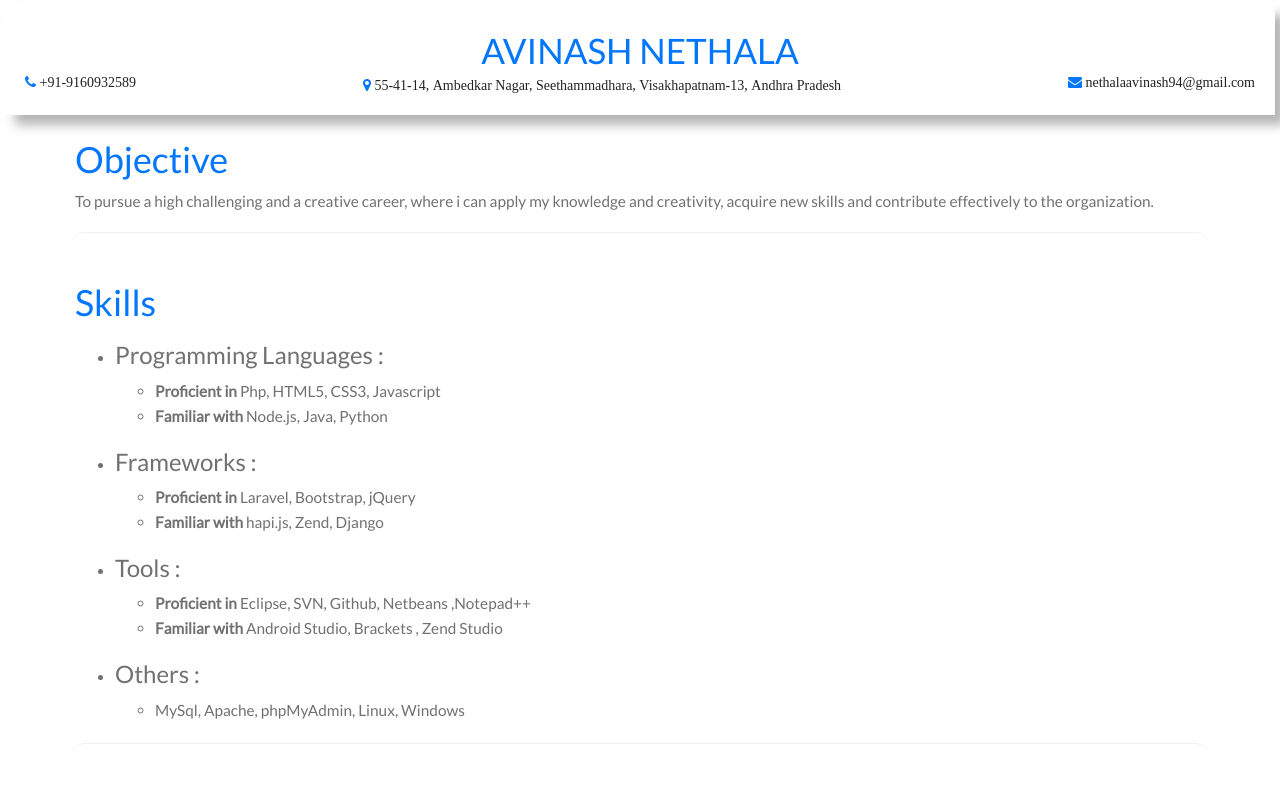
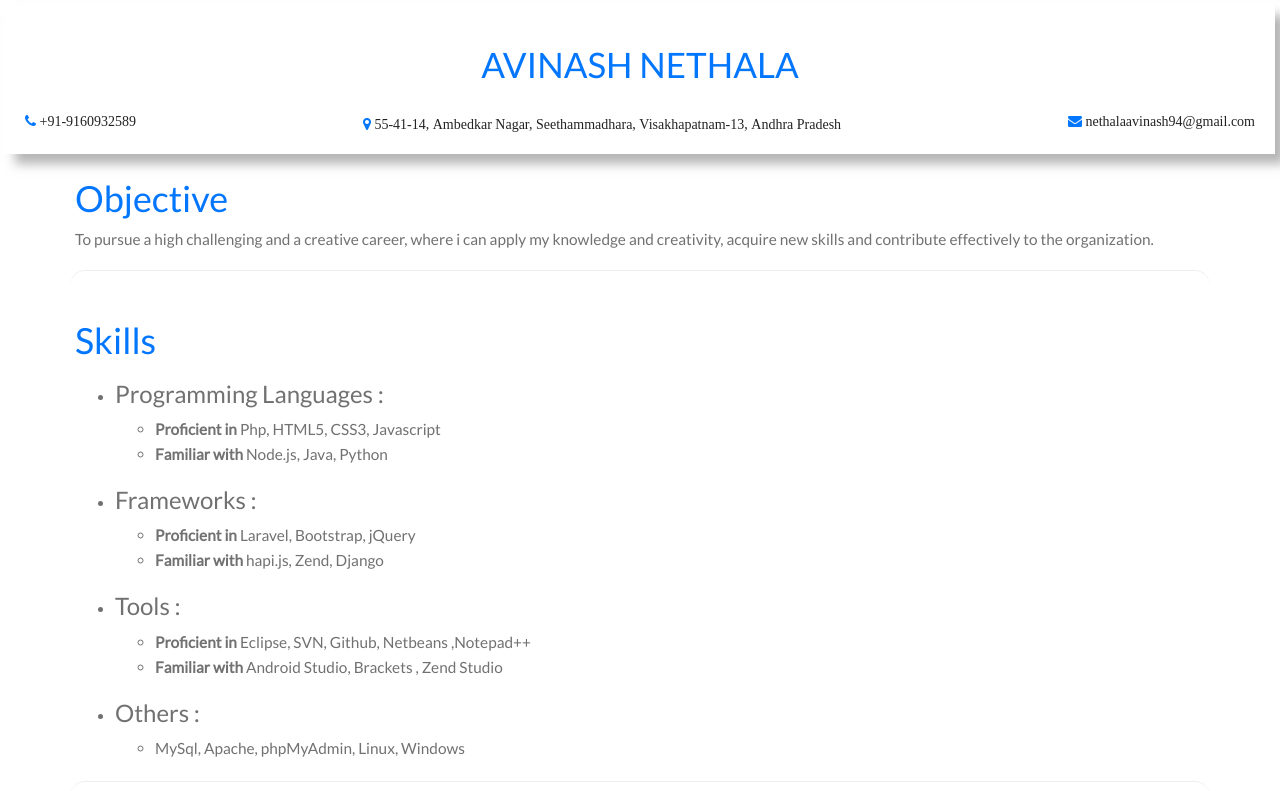
Before and after one commit to avinashn/avinashn.github.io, a plain HTML site: page index.html in a window 1280 px wide. Shown: the top 791 px of the page. Drawn offline with nearby package versions, Linux system fonts and the light colour scheme.

Commit message:
Update index.html

```diff
--- a/index.html
+++ b/index.html
@@ -8,7 +8,7 @@
 </head>
 <body>
    <header>
-      <span id= "name">AVINASH NETHALA</span><br>
+      <h1 id= "name">AVINASH NETHALA</h1><br>
        <a class="fa fa-map-marker" href="https://www.google.com/maps/place/17%C2%B044'48.9%22N+83%C2%B018'52.5%22E/@17.7469286,83.3130384,17z/data=!3m1!4b1!4m2!3m1!1s0x0:0x0" target='_blank'><span class="address"> 55-41-14,
       Ambedkar Nagar,
       Seethammadhara,
```
